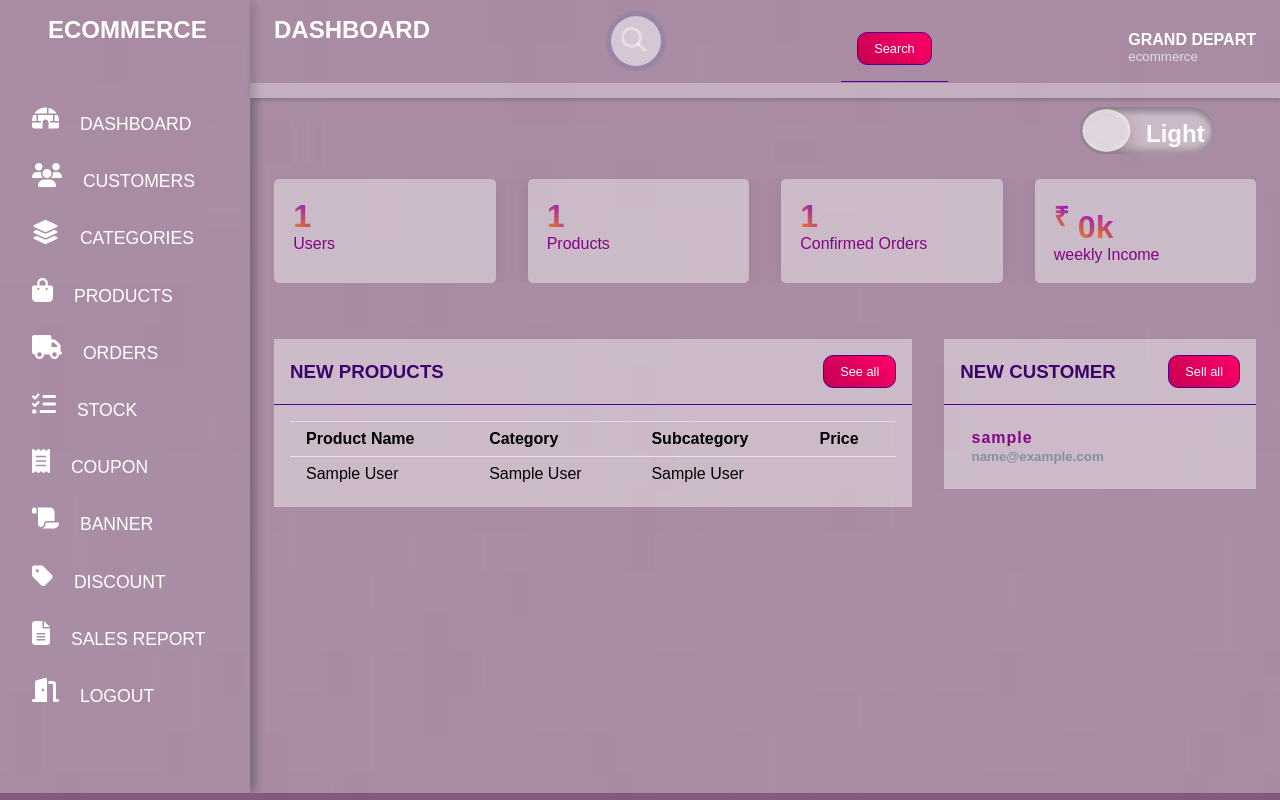
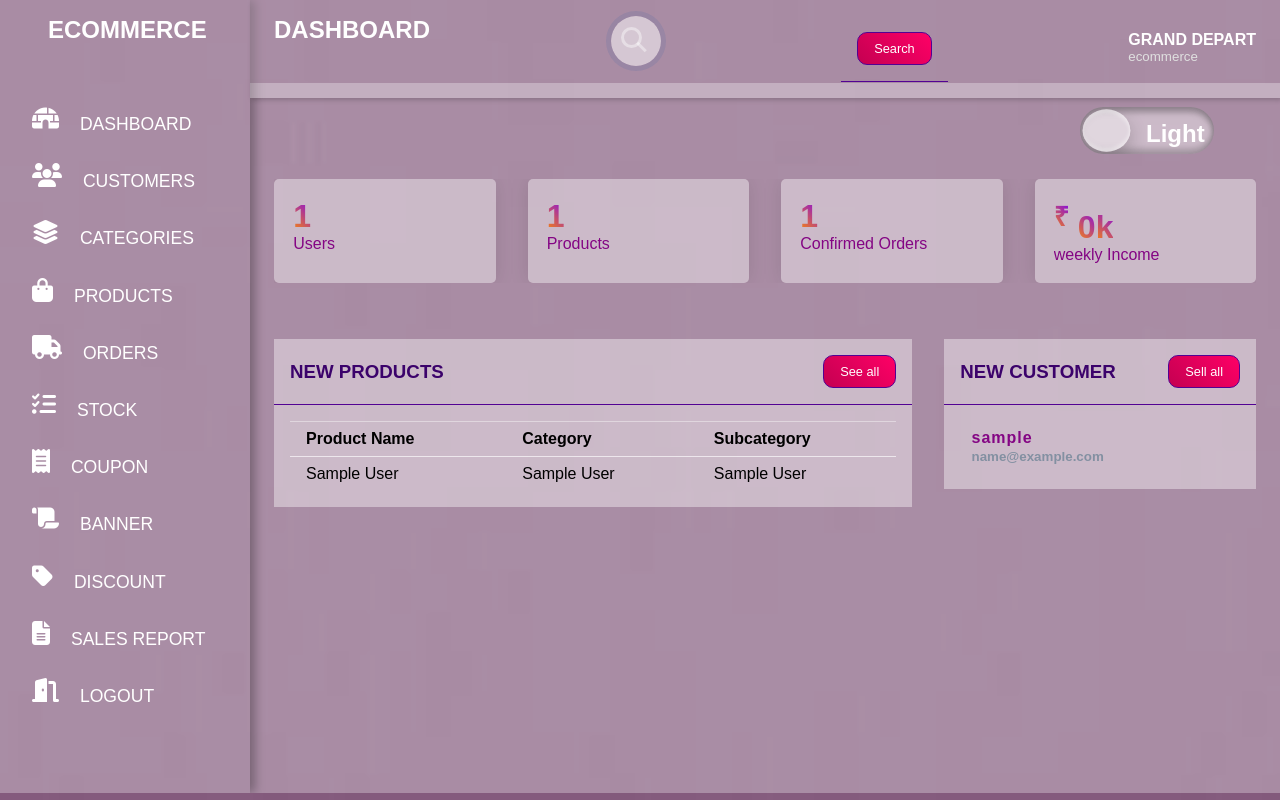
Before and after one commit to MohammedAshiqueM/GD_ecommerce, a Django app: page /administration/dashboard/ in a window 1280 px wide. Run offline with Django 5.2, Linux system fonts and the light colour scheme; a user stored in the database is signed in; tables that the repository leaves empty hold one stand-in row (values such as "Sample post").

Commit message:
dashboard updated

```diff
--- a/Admin_side/templates/dashboard.html
+++ b/Admin_side/templates/dashboard.html
@@ -66,7 +66,7 @@
                                 <td>Product Name</td>
                                 <td>Category</td>
                                 <td>Subcategory</td>
-                                <td>Price</td>
+                                {% comment %} <td>Price</td> {% endcomment %}
                             </thead>
                             <tbody>
                                 <tr>
@@ -76,7 +76,7 @@
                                 <td>{{i.name}}</td>
                                 <td>{{i.category}}</td>
                                 <td>{{i.subcategory}}</td>
-                                <td>{{i.price}}</td>
+                                {% comment %} <td>{{i.price}}</td> {% endcomment %}
                             {% endfor %}
                                 </tr>
                             </tbody>
```
